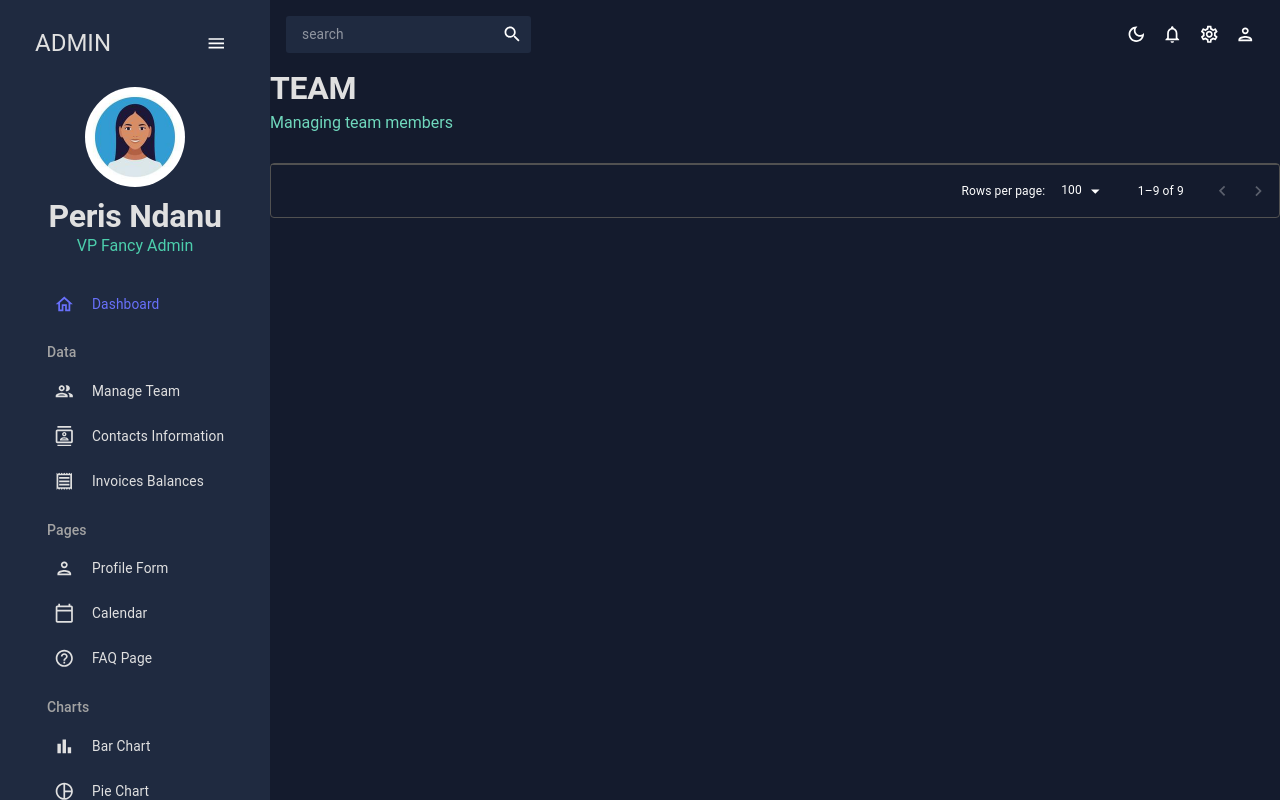
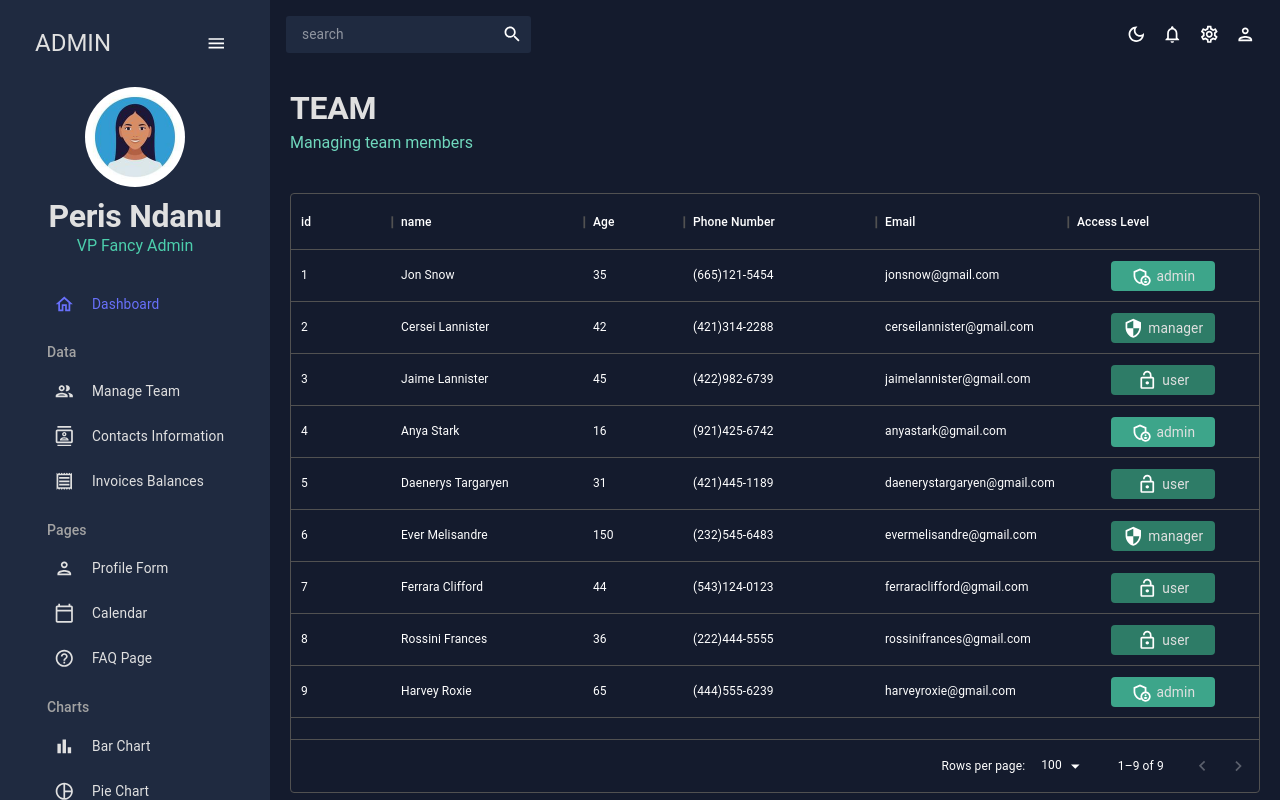
Before and after one commit to mimipeshy/dashboard, a React (Create React App) app: page /team in a window 1280 px wide. Built offline with nearby package versions, Linux system fonts and the light colour scheme.

Commit message:
design team

```diff
--- a/src/scenes/team/index.jsx
+++ b/src/scenes/team/index.jsx
@@ -68,9 +68,11 @@ const Team = () => {
       },
     ];
     return (
-        <Box>
+        <Box m="20px">
             <Header title="TEAM" subtitle="Managing team members" />
-            <Box>
+            <Box
+            m="40px 0 0 0"
+            height="75vh">
                 <DataGrid
                     rows={mockDataTeam}
                     columns={columns}
```
